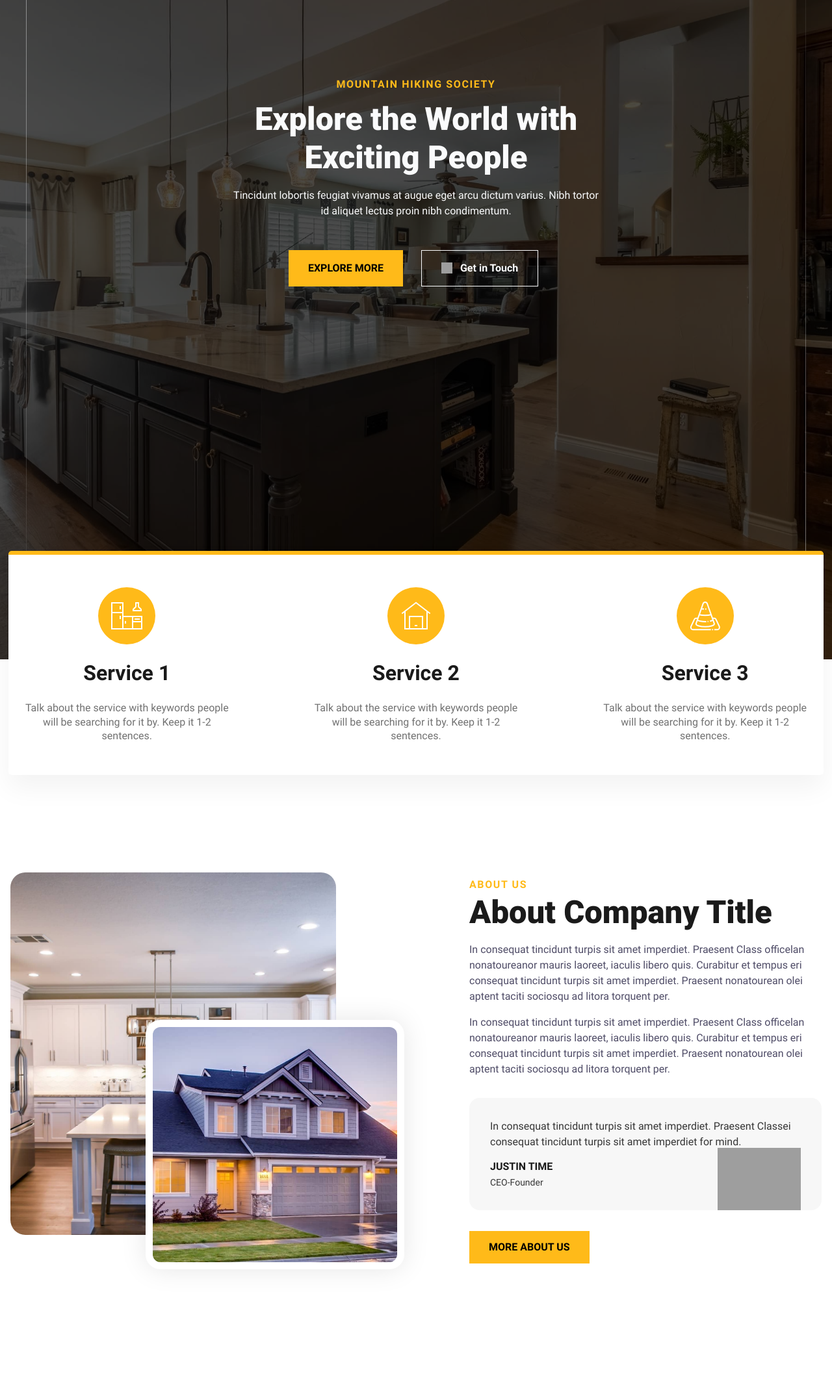
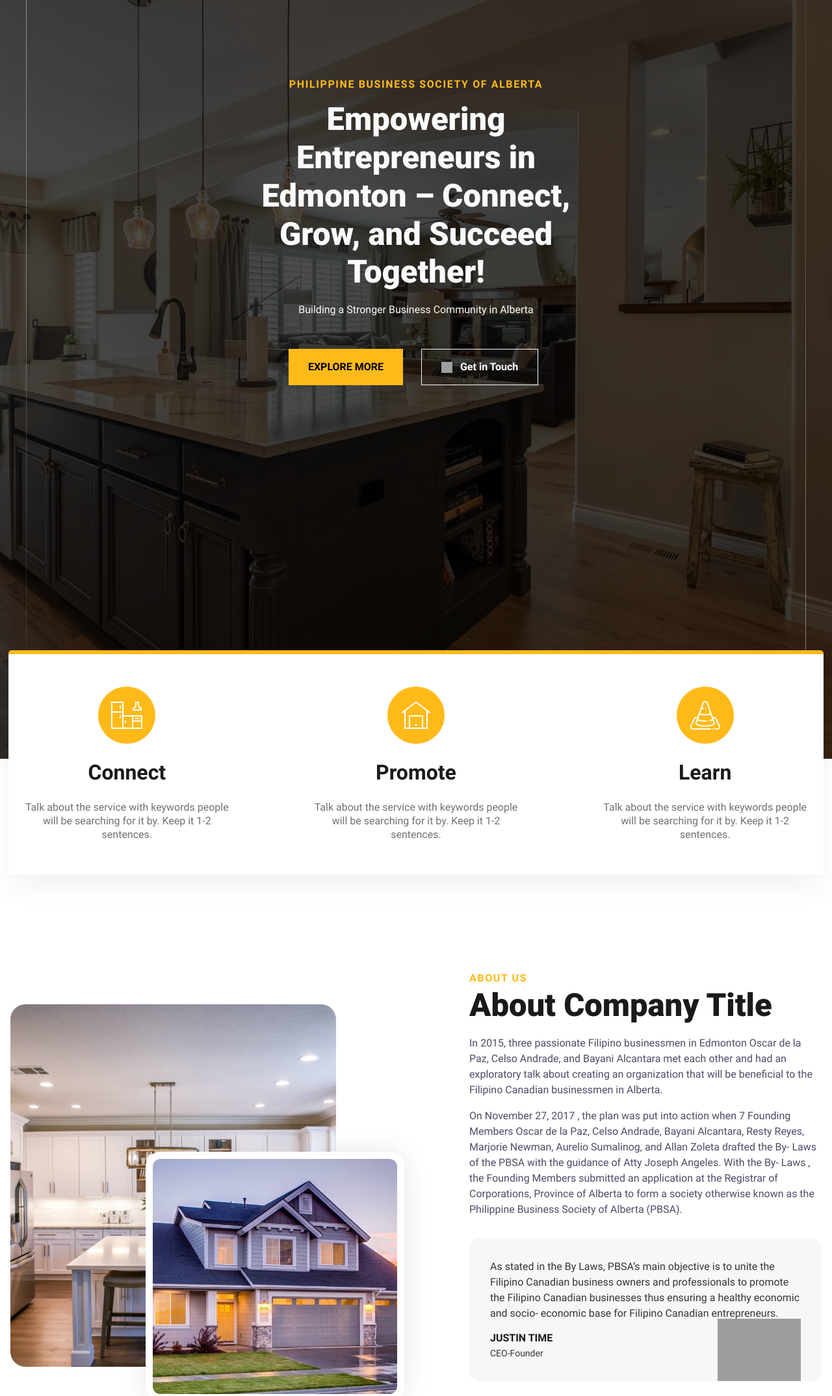
Before and after one commit to bespokewd1/pbsa-draft, an Eleventy site: page src/index.html in a window 1280 px wide. Shown: the part 160-2309 px from the top of the page at 65% size. Built offline with nearby package versions, Linux system fonts and the light colour scheme; Eleventy itself is replaced by a stand-in of ours; files that its build step writes are made by us from their sources; grey boxes are pictures that could not be loaded.

Commit message:
index txt update

```diff
--- a/src/index.html
+++ b/src/index.html
@@ -1,6 +1,6 @@
 ---
-title: 'Pixel Perfect Websites | Code Stitch Web Designs | Denver, CO'
-description: 'Meta description for the page'
+title: 'Philippine Business Society of Alberta | Edmonton, Alberta Canada'
+description: 'Philippine Business Society of Alberta – Connecting and empowering Filipino entrepreneurs in Edmonton, Alberta, Canada. Grow, network, and succeed with us!'
 preloadImg: '/assets/images/landing.jpg'
 permalink: '/'
 tags: 'sitemap' # Sitemap will use all pages in content/, due to content.json. As index.html is not included in content/ we need to manually add the sitemap tag to this page (only).
@@ -81,10 +81,10 @@
     <section id="hero">
         <div class="cs-container">
             <div class="cs-flex-group">
-                <span class="cs-topper">mountain hiking society</span>
-                <h1 class="cs-title">Explore the World with Exciting People</h1>
+                <span class="cs-topper">Philippine Business Society of Alberta</span>
+                <h1 class="cs-title">Empowering  Entrepreneurs in Edmonton – Connect, Grow, and Succeed Together!</h1>
                 <p class="cs-text">
-                    Tincidunt lobortis feugiat vivamus at augue eget arcu dictum varius. Nibh tortor id aliquet lectus proin nibh condimentum.
+                    Building a Stronger Business Community in Alberta
                 </p>
                 <a href="/about" class="cs-button-solid">Explore More</a>
                 <a href="/contact" class="cs-button-transparent">
@@ -125,7 +125,7 @@
                 width="48"
                 height="48"/>
             </picture>
-            <h2>Service 1</h2>
+            <h2>Connect</h2>
             <p>Talk about the service with keywords people will be searching for it by. Keep it 1-2 sentences.</p>
         </div>
         <div class="card">
@@ -138,7 +138,7 @@
                 width="48"
                 height="48"/>
             </picture>
-            <h2>Service 2</h2>
+            <h2>Promote</h2>
             <p>Talk about the service with keywords people will be searching for it by. Keep it 1-2 sentences.</p>
         </div>
         <div class="card">
@@ -151,7 +151,7 @@
                 width="48"
                 height="48"/>
             </picture>
-            <h2>Service 3</h2>
+            <h2>Learn</h2>
             <p>Talk about the service with keywords people will be searching for it by. Keep it 1-2 sentences.</p>
         </div>
     </section>
@@ -180,14 +180,15 @@
                 <span class="cs-topper">About Us</span>
                 <h2 class="cs-title">About Company Title</h2>
                 <p class="cs-text">
-                    In consequat tincidunt turpis sit amet imperdiet. Praesent Class officelan nonatoureanor mauris laoreet, iaculis libero quis. Curabitur et tempus eri consequat tincidunt turpis sit amet imperdiet. Praesent nonatourean olei aptent taciti sociosqu ad litora torquent per.
+                    In 2015, three passionate Filipino businessmen in Edmonton Oscar de la Paz, Celso Andrade, and Bayani Alcantara met each other and had an exploratory talk about creating an organization that will be beneficial to the Filipino Canadian businessmen in Alberta.
                 </p>
                 <p class="cs-text">
-                    In consequat tincidunt turpis sit amet imperdiet. Praesent Class officelan nonatoureanor mauris laoreet, iaculis libero quis. Curabitur et tempus eri consequat tincidunt turpis sit amet imperdiet. Praesent nonatourean olei aptent taciti sociosqu ad litora torquent per.
+                    On November  27, 2017 , the plan was put into action when 7 Founding Members Oscar de la Paz, Celso Andrade, Bayani Alcantara, Resty Reyes, Marjorie Newman, Aurelio Sumalinog, and Allan Zoleta drafted the By- Laws of the PBSA with the guidance of Atty Joseph Angeles.  With the By- Laws , the Founding Members submitted an application at the Registrar of Corporations, Province of Alberta to form a society otherwise known as the Philippine Business Society of Alberta (PBSA).
                 </p>
                 <div class="cs-flex-group">
                     <p class="cs-flex-p">
-                        In consequat tincidunt turpis sit amet imperdiet. Praesent Classei consequat tincidunt turpis sit amet imperdiet for mind.
+                        As stated in the By Laws, PBSA’s main objective is to unite the Filipino Canadian business owners and professionals to promote the Filipino Canadian businesses thus ensuring a healthy economic and socio- economic base for Filipino Canadian entrepreneurs.
+
                     </p>
                     <span class="cs-name">Justin Time</span>
                     <span class="cs-job">CEO-Founder</span>
@@ -245,8 +246,8 @@
 
     <section id="gallery">
         <div class="cs-container">
-            <span class="cs-topper">Our Portfolio</span>
-            <h2 class="cs-title">Et orci volutpat, back up generator installations</h2>
+            <span class="cs-topper">Events</span>
+            <h2 class="cs-title">Explore current and past events from the business group</h2>
             <div class="cs-image-group">
                 <!-- Row 1-->
                 <div class="cs-row cs-row-1">
```
Also changed, not shown: src/assets/images/cityview-banner.webp (added), 3 other files.
